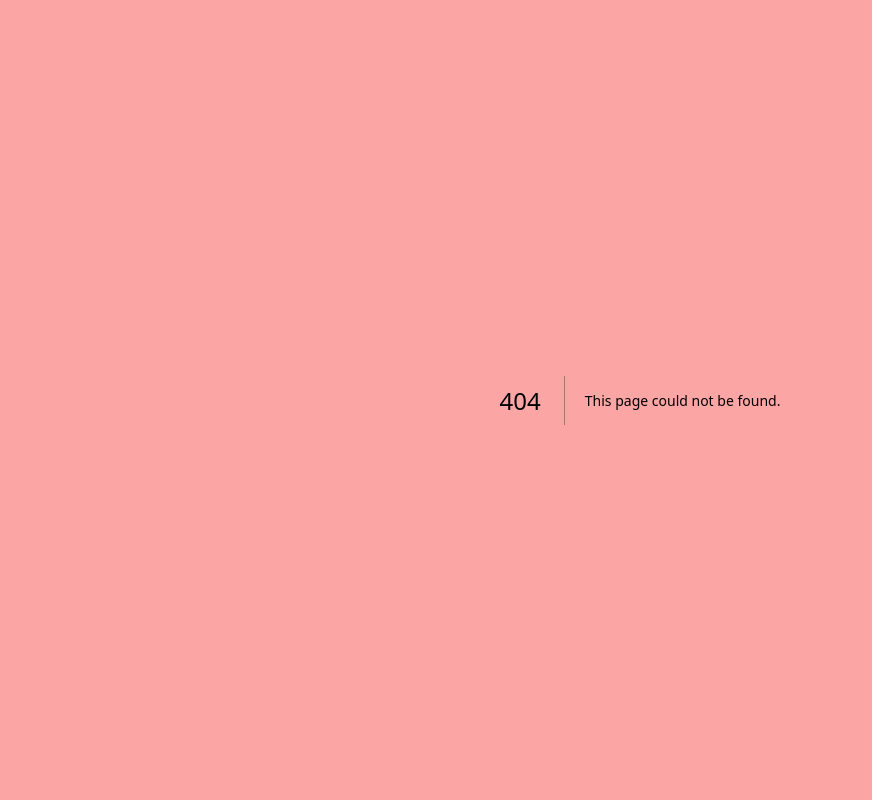
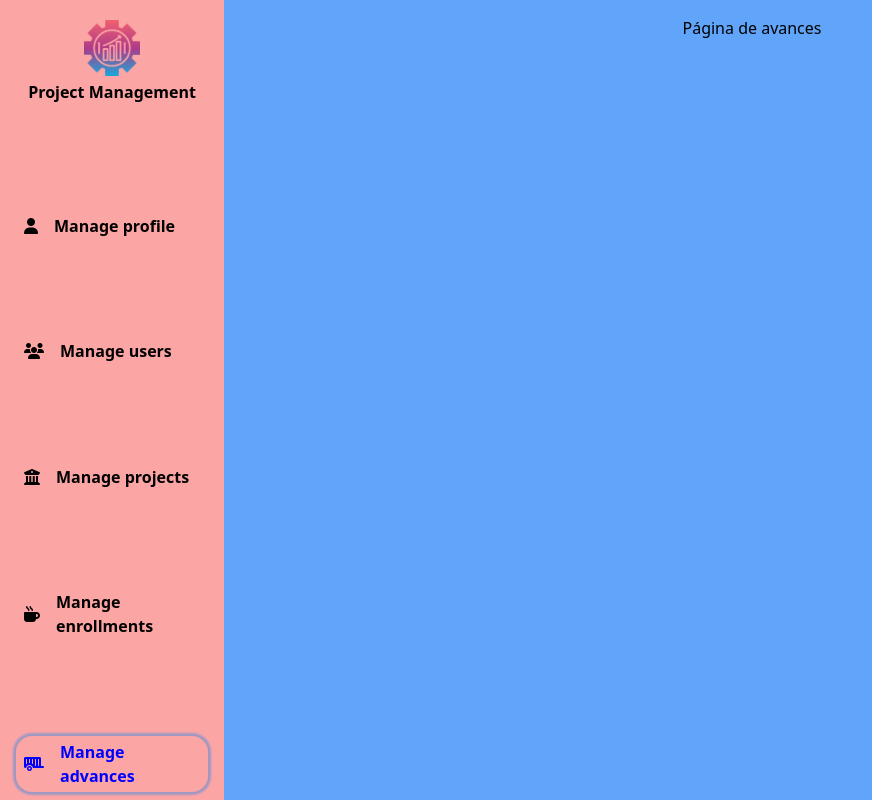
Before and after one commit to FredyAlexHoyosAriza/project-management, a Next.js app: page /admin/advances in a window 1280 px wide. Before the commit this address had no page. Shown: the whole page, without its empty margins (0-872 px from the left). Built offline with nearby package versions, Linux system fonts and the light colour scheme; what @apollo/experimental-nextjs-app-support would draw is missing.

Commit message:
Se agregan rutas dummy con su respectivo enlace en el componente SideBar

```diff
--- a/src/api/graphql/typeDefs/user.ts
+++ b/src/api/graphql/typeDefs/user.ts
@@ -22,9 +22,8 @@ export const userTypeDefs = gql`
     email: String!
     role: ERole!
     state: EState!
-    # assignedProjects: [Project!]!
-    leaderships: [Project!]!
-    inscriptions: [Enrollment!]!
+    leaderships: [Project!]
+    inscriptions: [Enrollment!]
     ownAdvances: [Advance!]
     createdAt: Date!
     updatedAt: Date!
--- /dev/null
+++ b/src/app/admin/advances/page.tsx
@@ -0,0 +1,9 @@
+import React from 'react'
+
+const Advances = () => {
+  return (
+    <div>Página de avances</div>
+  )
+}
+
+export default Advances
--- /dev/null
+++ b/src/app/admin/enrollments/page.tsx
@@ -0,0 +1,9 @@
+import React from 'react'
+
+const Enrollments = () => {
+  return (
+    <div>Página de inscripciones</div>
+  )
+}
+
+export default Enrollments
--- /dev/null
+++ b/src/app/admin/profile/page.tsx
@@ -0,0 +1,9 @@
+import React from 'react'
+
+const Profile = () => {
+  return (
+    <div>Página de perfil</div>
+  )
+}
+
+export default Profile
--- /dev/null
+++ b/src/app/admin/projects/page.tsx
@@ -0,0 +1,9 @@
+import React from 'react'
+
+const Projects = () => {
+  return (
+    <div>Página de proyectos</div>
+  )
+}
+
+export default Projects
--- a/src/components/Logo.tsx
+++ b/src/components/Logo.tsx
@@ -1,13 +1,21 @@
-import React from 'react';
-import Image from 'next/image'
+import React from "react";
+import Image from "next/image";
 
 const Logo = () => {
-  return (// mx-auto
-    <div className='flex flex-col w-full text-center my-2'>
-        <Image src='/project-management-1.png' alt='Img Concesionario' className='w-14 h-auto mx-auto mb-1' />
-        <h3>Project Management</h3>
+  return (
+    // mx-auto
+    <div className="flex flex-col w-full text-center my-2">
+      {/* <Image src='/project-management-1.png' alt='Img Concesionario' className='w-14 h-auto mx-auto mb-1' /> */}
+      <Image
+        src="/project-management-1.png"
+        alt="Img Concesionario"
+        width={56} // Equivalente a `w-14`
+        height={0} // `h-auto` se maneja configurando solo el ancho.
+        style={{ margin: "0 auto", marginBottom: "0.25rem" }} // `mx-auto mb-1`
+      />
+      <h3>Project Management</h3>
     </div>
-  )
-}
+  );
+};
 
-export default Logo
+export default Logo;
--- a/src/components/SideBar.tsx
+++ b/src/components/SideBar.tsx
@@ -96,9 +96,9 @@ const SideBar = () => {
           <CustomNavLink href="" label={<Logo />} />
           <CustomNavLink href="profile" icon="user" />
           <CustomNavLink href="users" icon="users" />
-          <CustomNavLink href="vehicles" icon="car" />
-          <CustomNavLink href="clients" icon="mug-hot" />
-          <CustomNavLink href="sales" icon="cash-register" />
+          <CustomNavLink href="projects" icon="university" />
+          <CustomNavLink href="enrollments" icon="mug-hot" />
+          <CustomNavLink href="advances" icon="trailer" />
         </ul>
       </nav>
     </div>
--- a/src/lib/apolloClient.ts
+++ b/src/lib/apolloClient.ts
@@ -7,9 +7,10 @@ import { registerApolloClient } from "@apollo/experimental-nextjs-app-support";
 // Configura Apollo Client para React Server Components. Salidas: { getClient, query, PreloadQuery }
 export const { getClient } = registerApolloClient(() => {
   return new ApolloClient({
+    //Automaticamente toma data de caché, entre tanto busca la info en back y al obtenerla actualiza caché
     cache: new InMemoryCache({ addTypename: false }),
     link: new HttpLink({
-      uri: "/api/graphql", // Cambia por tu URI GraphQL
+      uri: "/api/graphql", // https://dev-project-management.vercel.app/api/graphql
       // fetchOptions: { // Método HTTP POST por omisión, también hay soporte para GET
       //   method: "POST", // Cambia a "GET" si lo prefieres
       // },
--- a/src/providers/apollo-wrapper.tsx
+++ b/src/providers/apollo-wrapper.tsx
@@ -11,7 +11,7 @@ import {
 
 function makeClient() {
   const httpLink = new HttpLink({
-    uri: "/api/graphql",
+    uri: "/api/graphql",//https://dev-project-management.vercel.app/api/graphql
   });
 
   return new ApolloClient({
```
